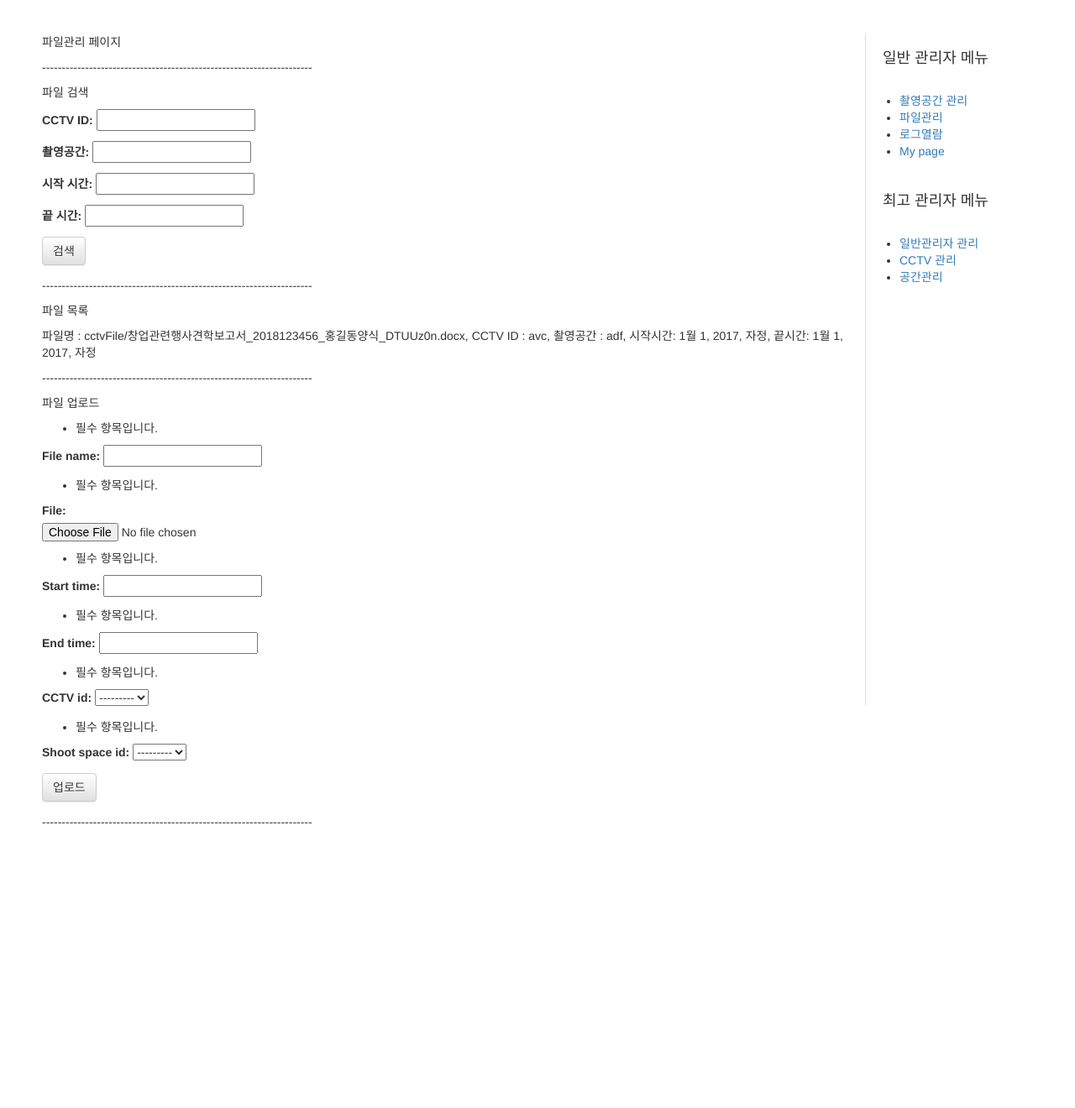
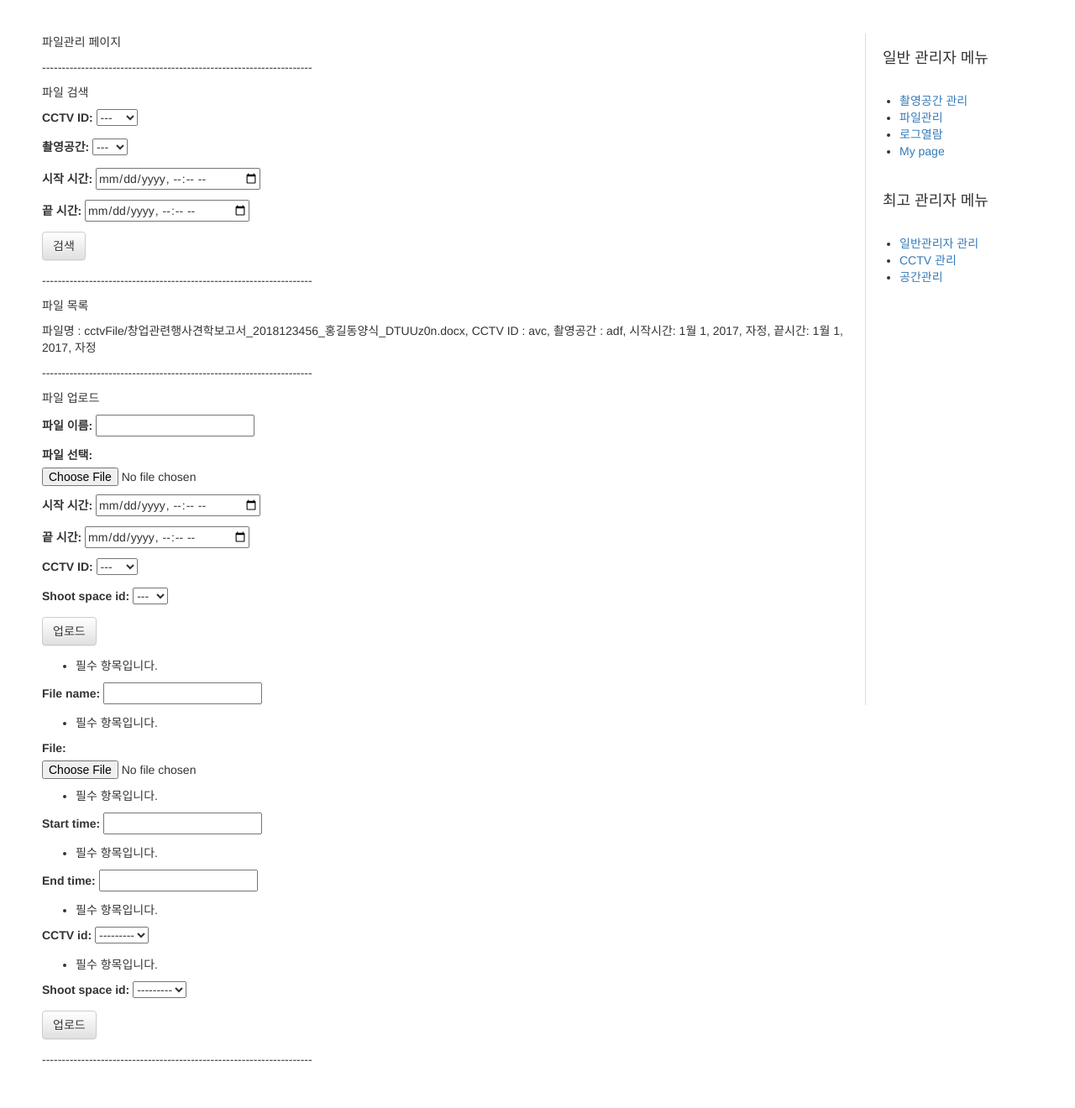
Before and after one commit to bomul0327/DatabaseProject1, a Django app: page /file_manage in a window 1280 px wide. Shown: the part 86-1406 px from the top of the page at 84% size. Before the commit the page ends 1067 px from the top, so only its background shows below. Run offline with Django 3.2, Linux system fonts and the light colour scheme; a user stored in the database is signed in; data comes from the database, SQL or seed files in the repository; some libraries are stand-ins or nearby versions.

Commit message:
Update file_manage.html

```diff
--- a/cctv/templates/cctv/file_manage.html
+++ b/cctv/templates/cctv/file_manage.html
@@ -6,13 +6,25 @@
 <form method="POST" class="post-form">{% csrf_token %}
     <!--{{ form.as_p }}-->
     <p><label for="cctv_id">CCTV ID:</label>
-      <input name="cctv_id" id="cctv_id" type="text" maxlength="20"/></p>
+	  <select name="cctv_id" id="cctv_id">
+		<option selected />---
+		{% for cctv in cctv_list %}
+		<option value="{{ cctv.id }}"/>{{cctv.id}}
+		{% endfor %}
+	  </select>
+	</p>
     <p><label for="shoot_space_id">촬영공간:</label>
-      <input name="shoot_space_id" id="shoot_space_id" type="text" maxlength="20"/></p>
-    <p><label for="start_time">시작 시간:</label>
-      <input name="start_time" id="start_time" type="text" maxlength="20"/></p>
+      <select name="shoot_space_id" id="shoot_space_id">
+		<option selected />---
+		{% for space in space_list %}
+		<option value="{{ space.id }}"/>{{space.id}}
+		{% endfor %}
+	  </select>
+	</p>
+	<p><label for="start_time">시작 시간:</label>
+      <input name="start_time" id="start_time" type="datetime-local"/></p>
     <p><label for="end_time">끝 시간:</label>
-      <input name="end_time" id="end_time" type="text" maxlength="20"/></p>
+      <input name="end_time" id="end_time" type="datetime-local"/></p>
     <button type="submit" name="mode" value="select" class="save btn btn-default">검색</button>
 </form>
 <p>---------------------------------------------------------------------
@@ -24,6 +36,33 @@
 {% endfor %}
 <p>---------------------------------------------------------------------
 <p>파일 업로드</p>
+<form method="POST" class="post-form">{% csrf_token %}
+    <p><label for="file_name">파일 이름:</label>
+        <input name="file_name" id="file_name" type="text" maxlength="50" required /></p>
+    <p><label for="file">파일 선택:</label>
+        <input name="file" id="file" type="File" required /></p>
+	<p><label for="start_time">시작 시간:</label>
+      <input name="start_time" id="start_time" type="datetime-local"/></p>
+    <p><label for="end_time">끝 시간:</label>
+      <input name="end_time" id="end_time" type="datetime-local"/></p>
+    <p><label for="cctv_id">CCTV ID:</label>
+	  <select name="cctv_id" id="cctv_id">
+		<option selected />---
+		{% for cctv in cctv_list %}
+		<option value="{{ cctv.id }}"/>{{cctv.id}}
+		{% endfor %}
+	  </select>
+	</p>
+	<p><label for="shoot_space_id">Shoot space id:</label>
+      <select name="shoot_space_id" id="shoot_space_id">
+		<option selected />---
+		{% for space in space_list %}
+		<option value="{{ space.id }}"/>{{space.id}}
+		{% endfor %}
+	  </select>
+	</p>
+	<button type="submit" name="mode" value="upload" class="save btn btn-default">업로드</button>
+</form>
 <form method="POST" class="post-form" action="" enctype="multipart/form-data">
     {% csrf_token %}
     {{ form.as_p }}
```
